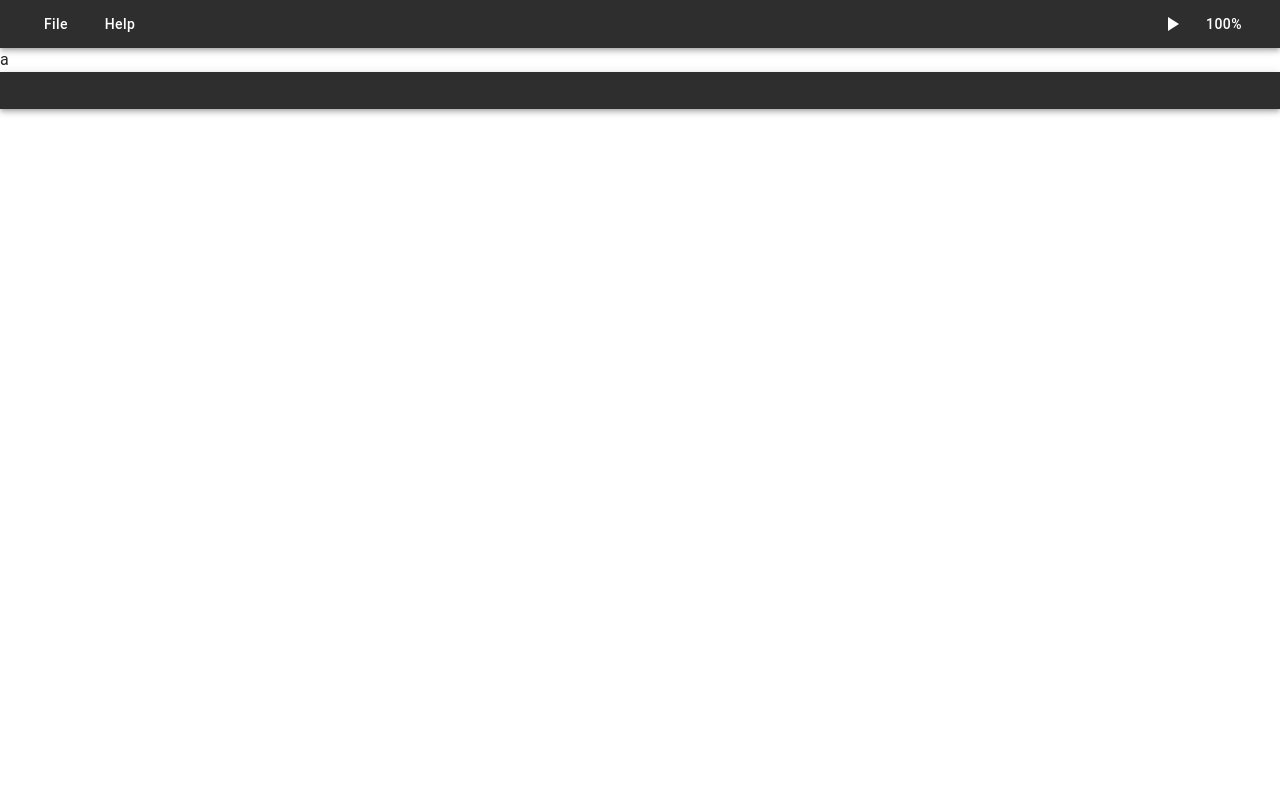
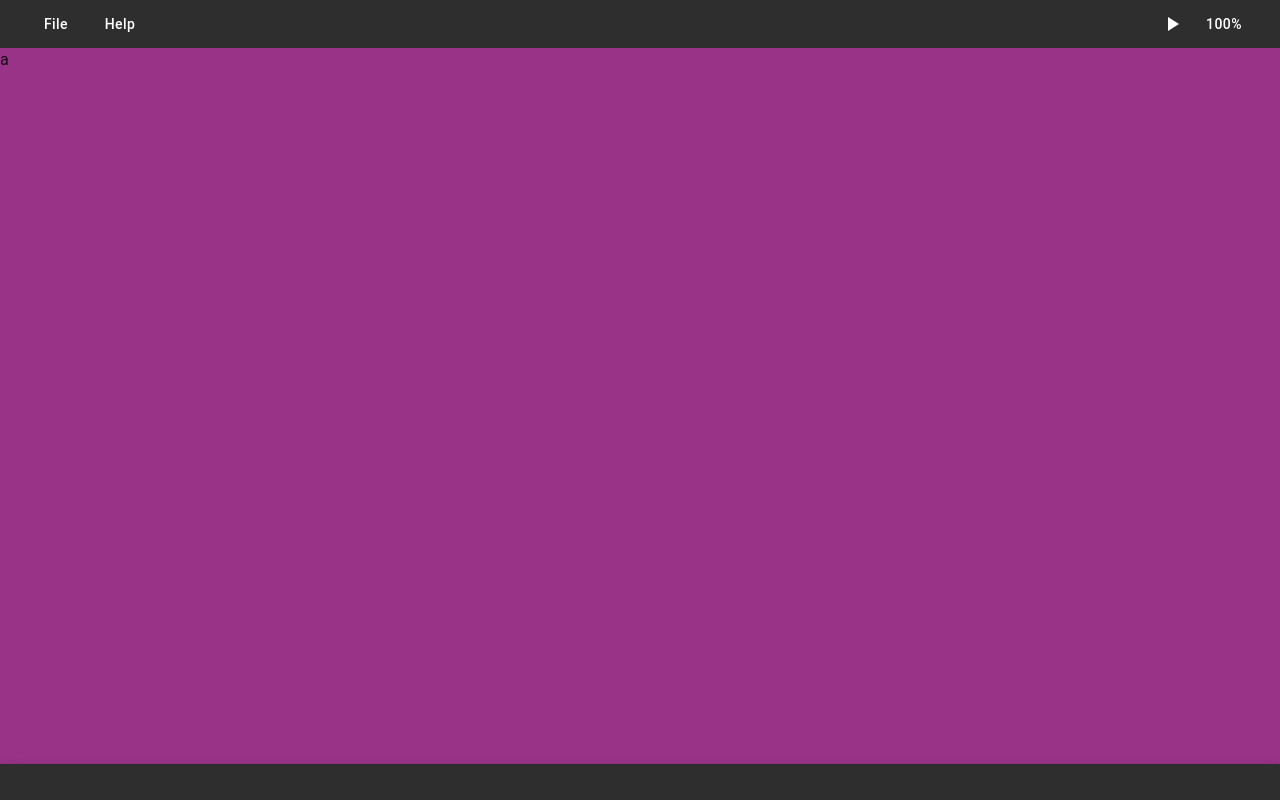
Before and after one commit to katsudon08/Floccha_frontend, a React (Vite) app: page / in a window 1280 px wide. Built offline with nearby package versions, Linux system fonts and the light colour scheme.

Commit message:
ヘッダー、フッター生成領域確保完成

```diff
--- a/src/App.tsx
+++ b/src/App.tsx
@@ -1,6 +1,10 @@
 import { CssBaseline } from "@mui/material"
 import { ThemeProvider, createTheme } from "@mui/material/styles";
+import Box from '@mui/material/Box';
+import Grid from '@mui/material/Grid';
 import { Create_page } from "./pages/Create_page"
+import { Header } from "./components/Header"
+import { Footer } from "./components/Footer"
 
 function App() {
     const theme = createTheme({
@@ -25,7 +29,24 @@ function App() {
     return (
         <ThemeProvider theme={theme}>
             <CssBaseline />
-            <Create_page />
+            <Box>
+                <Grid
+                    container
+                    direction="column"
+                    sx={{ minHeight: "100vh" }}
+                >
+                    <Grid item xs="auto">
+                        <Header />
+                    </Grid>
+                    <Grid item xs sx={{ backgroundColor: "#938" }}>
+                        {/* 生成画面を書く */}
+                        <Create_page />
+                    </Grid>
+                    <Grid item xs="auto">
+                        <Footer />
+                    </Grid>
+                </Grid>
+            </Box>
         </ThemeProvider>
     )
 }
--- a/src/components/Hooder.tsx
+++ b/src/components/Footer.tsx
@@ -1,15 +1,14 @@
-import { Box, Typography } from '@mui/material';
+import { Box } from '@mui/material';
 import AppBar from '@mui/material/AppBar';
 import Button from '@mui/material/Button';
-import Toolbar from '@mui/material/Toolbar';
 
-export const Hooder = () => {
-
+export const Footer = () => {
     return (
         <Box sx={{
-            alignItems: 'flex-end'
+            alignItems: 'flex-end',
+            bottom: 0,
         }}>
-            <AppBar position='static' color='accent_color'>
+            <AppBar component="footer" position='static' color='accent_color'>
                 <Button color='accent_color'>a</Button>
             </AppBar>
         </Box>
--- a/src/components/Header.tsx
+++ b/src/components/Header.tsx
@@ -9,7 +9,7 @@ import IconButton from '@mui/material/IconButton';
 export const Header = () => {
     return (
         <Box sx={{ flexGrow: 1 }}>
-            <AppBar position='static' color='accent_color'>
+            <AppBar component="header" position='static' color='accent_color'>
                 <Toolbar variant='dense'>
                     <Button color='base_color' sx={{
                         textTransform: 'none' // ボタンのテキストの小文字出力を可能にする
--- a/src/pages/Create_page.tsx
+++ b/src/pages/Create_page.tsx
@@ -1,21 +1,9 @@
 import Button from '@mui/material/Button';
-import { Header } from "../components/Header"
-import { Hooder } from "../components/Hooder"
-import Box from '@mui/material/Box/Box';
+
+
 
 export const Create_page = () => {
     return (
-        <Box sx={{
-            display: 'flex',
-            flexDirection: 'column',
-        }}>
-            <Header />
-            <Box sx={{
-                flexGrow: 1,
-                flexDirection: 'column',
-            }}>a
-            </Box>
-            <Hooder />
-        </Box>
+        <div>a</div>
     )
 }
```
